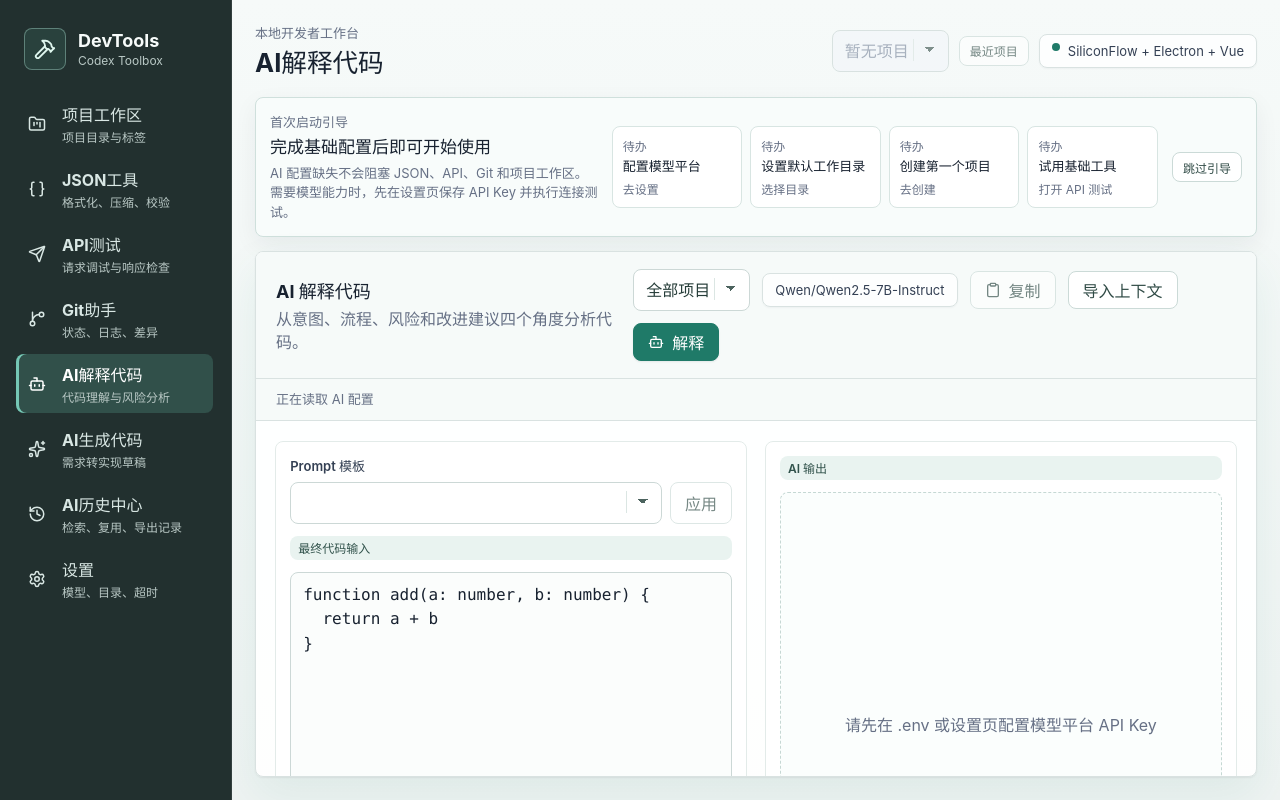
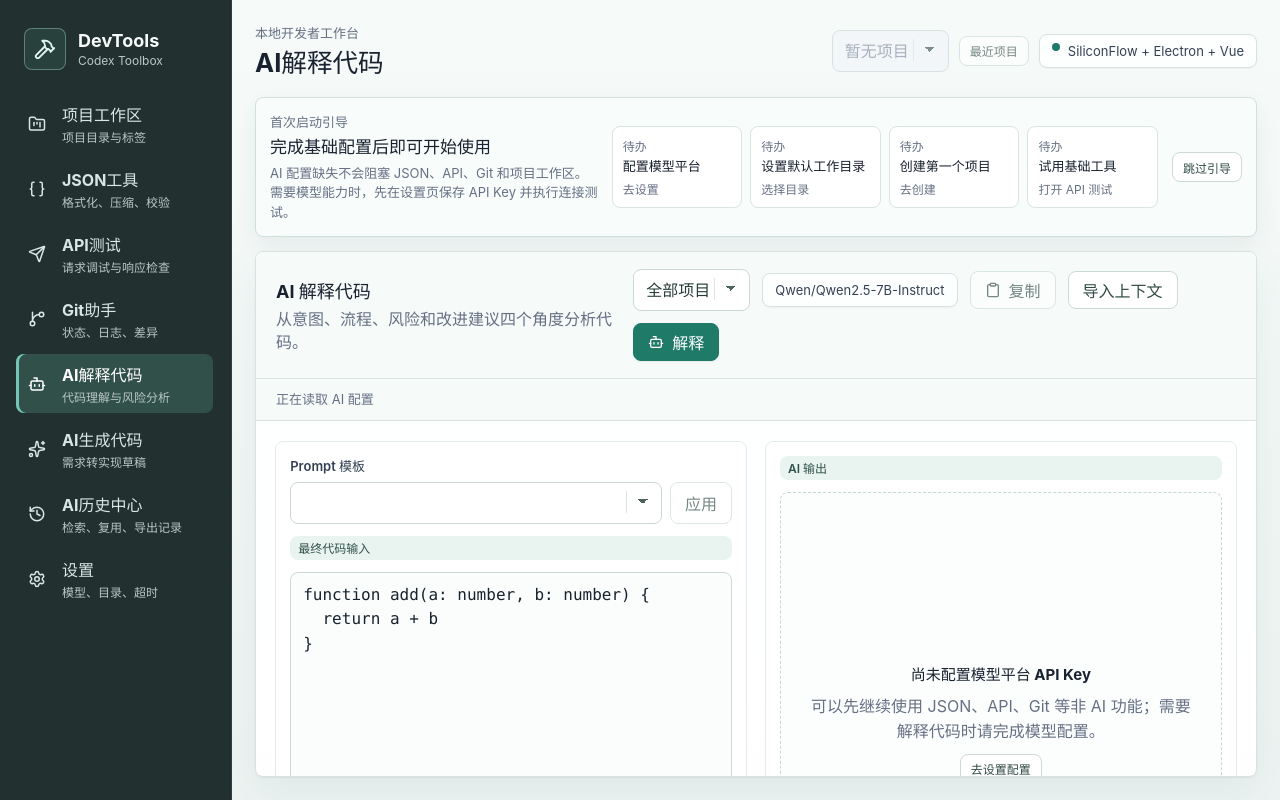
Before and after one commit to sleepforver/codexbox, a Vue app: page /#/ai-explain in a window 1280 px wide. Built offline with nearby package versions, Linux system fonts and the light colour scheme.

Commit message:
完善 AI 无 Key 引导与首次启动 E2E 覆盖

```diff
--- a/src/renderer/styles.css
+++ b/src/renderer/styles.css
@@ -740,6 +740,24 @@ h1 {
   text-align: center;
 }
 
+.empty-action {
+  display: grid;
+  justify-items: center;
+  gap: 10px;
+  max-width: 420px;
+  padding: 0 16px;
+}
+
+.empty-action strong {
+  color: var(--text);
+  font-size: 15px;
+}
+
+.empty-action span {
+  color: var(--muted);
+  line-height: 1.55;
+}
+
 .compact-empty {
   min-height: 96px;
 }
--- a/src/renderer/views/AiExplain.vue
+++ b/src/renderer/views/AiExplain.vue
@@ -1,5 +1,6 @@
 <script setup lang="ts">
 import { computed, onMounted, ref, watch } from 'vue'
+import { useRouter } from 'vue-router'
 import { Bot, Clipboard, Eye, History, RefreshCw, Square, Trash2 } from 'lucide-vue-next'
 import type { AiConfigResponse, AiHistoryItem, AiPromptTemplate, AiTaskType, WorkspaceProject } from '../../shared/ipc'
 import { devtoolsApi } from '../devtoolsApi'
@@ -10,6 +11,7 @@ import { showToast } from '../toast'
 import { showOperationError } from '../dbFeedback'
 
 const taskType: AiTaskType = 'explain-code'
+const router = useRouter()
 const code = ref('function add(a: number, b: number) {\n  return a + b\n}')
 const output = ref('')
 const status = ref('正在读取 AI 配置')
@@ -104,6 +106,13 @@ async function saveCurrentHistory(model: string): Promise<void> {
 }
 
 async function explainCode(): Promise<void> {
+  if (!config.value.hasApiKey) {
+    status.value = '请先在设置页配置当前模型平台 API Key，再执行 AI 解释'
+    statusType.value = 'error'
+    showToast(status.value, 'error')
+    return
+  }
+
   loading.value = true
   output.value = ''
   status.value = '解释中'
@@ -169,6 +178,10 @@ async function loadContextFile(): Promise<void> {
   templateVariables.value = { ...templateVariables.value, code: code.value }
   status.value = `已导入上下文文件：${file.path}`
   statusType.value = 'success'
+}
+
+async function openSettings(): Promise<void> {
+  await router.push('/settings')
 }
 
 async function copyHistoryPrompt(): Promise<void> {
@@ -360,7 +373,20 @@ watch(selectedProjectId, () => {
             v-html="renderedOutput"
           ></div>
           <div v-else class="empty-state ai-pane-fixed">
-            {{ config.hasApiKey ? '解释结果会显示在这里' : '请先在 .env 或设置页配置模型平台 API Key' }}
+            <div class="empty-action">
+              <strong>{{ config.hasApiKey ? '解释结果会显示在这里' : '尚未配置模型平台 API Key' }}</strong>
+              <span v-if="!config.hasApiKey"
+                >可以先继续使用 JSON、API、Git 等非 AI 功能；需要解释代码时请完成模型配置。</span
+              >
+              <button
+                v-if="!config.hasApiKey"
+                class="button secondary compact-button"
+                type="button"
+                @click="openSettings"
+              >
+                去设置配置
+              </button>
+            </div>
           </div>
         </div>
       </div>
--- a/src/renderer/views/AiGenerate.vue
+++ b/src/renderer/views/AiGenerate.vue
@@ -1,5 +1,6 @@
 <script setup lang="ts">
 import { computed, onMounted, ref, watch } from 'vue'
+import { useRouter } from 'vue-router'
 import { Clipboard, Eye, History, RefreshCw, Sparkles, Square, Trash2 } from 'lucide-vue-next'
 import type { AiConfigResponse, AiHistoryItem, AiPromptTemplate, AiTaskType, WorkspaceProject } from '../../shared/ipc'
 import { devtoolsApi } from '../devtoolsApi'
@@ -10,6 +11,7 @@ import { showToast } from '../toast'
 import { showOperationError } from '../dbFeedback'
 
 const taskType: AiTaskType = 'generate-code'
+const router = useRouter()
 const prompt = ref('生成一个 TypeScript 函数：接收 API 响应对象，校验状态码并提取错误信息。')
 const output = ref('')
 const status = ref('正在读取 AI 配置')
@@ -104,6 +106,13 @@ async function saveCurrentHistory(model: string): Promise<void> {
 }
 
 async function generateCode(): Promise<void> {
+  if (!config.value.hasApiKey) {
+    status.value = '请先在设置页配置当前模型平台 API Key，再执行 AI 生成'
+    statusType.value = 'error'
+    showToast(status.value, 'error')
+    return
+  }
+
   loading.value = true
   output.value = ''
   status.value = '生成中'
@@ -180,6 +189,10 @@ async function loadContextFile(): Promise<void> {
   templateVariables.value = { ...templateVariables.value, requiredFields: prompt.value }
   status.value = `已导入上下文文件：${file.path}`
   statusType.value = 'success'
+}
+
+async function openSettings(): Promise<void> {
+  await router.push('/settings')
 }
 
 async function copyHistoryPrompt(): Promise<void> {
@@ -375,7 +388,20 @@ watch(selectedProjectId, () => {
             v-html="renderedOutput"
           ></div>
           <div v-else class="empty-state ai-pane-fixed">
-            {{ config.hasApiKey ? '生成结果会显示在这里' : '请先在 .env 或设置页配置模型平台 API Key' }}
+            <div class="empty-action">
+              <strong>{{ config.hasApiKey ? '生成结果会显示在这里' : '尚未配置模型平台 API Key' }}</strong>
+              <span v-if="!config.hasApiKey"
+                >可以先继续使用 JSON、API、Git 等非 AI 功能；需要生成代码时请完成模型配置。</span
+              >
+              <button
+                v-if="!config.hasApiKey"
+                class="button secondary compact-button"
+                type="button"
+                @click="openSettings"
+              >
+                去设置配置
+              </button>
+            </div>
           </div>
         </div>
       </div>
```
Also changed, not shown: scripts/verify-e2e-readiness.mjs (+10 -0 lines), scripts/verify-playwright-electron.mjs (+22 -0 lines), 1 other file (tests, documents, lock files or other folders).
